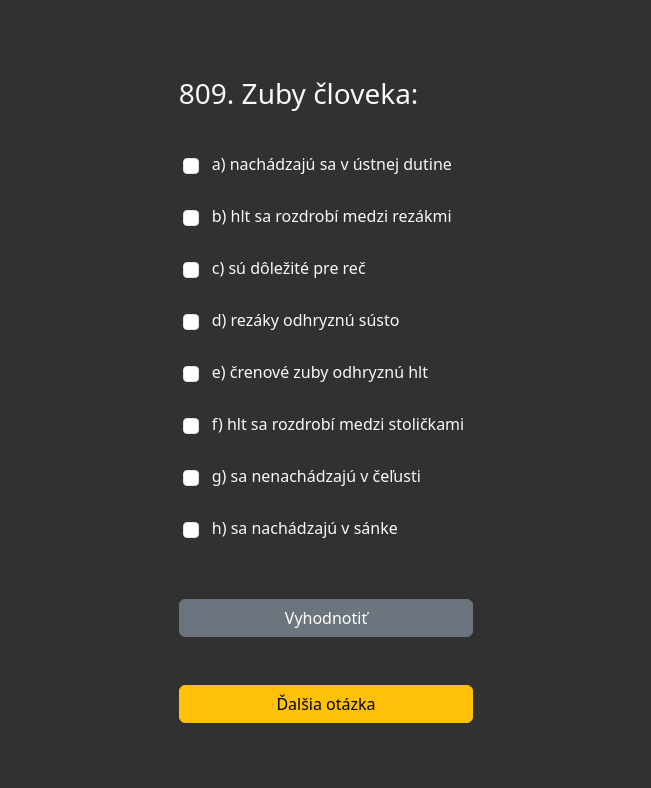
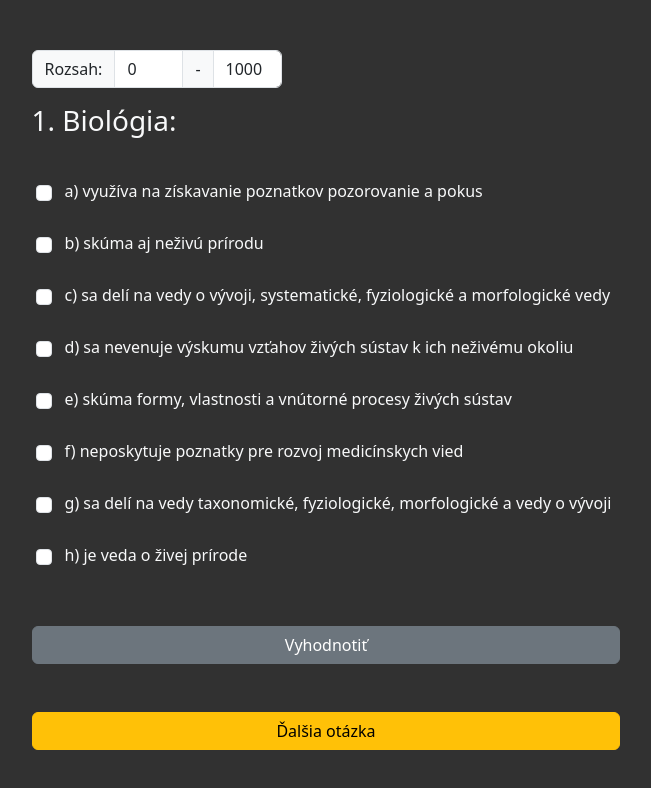
Before and after one commit to demoMedTest/demoMTest, a React (Vite) app: page / in a window 1280 px wide. Shown: the top 788 px of the page, without its empty margins (314-965 px from the left). Built offline with nearby package versions, Linux system fonts and the light colour scheme.

Commit message:
range add

```diff
--- a/src/App.css
+++ b/src/App.css
@@ -24,6 +24,22 @@
   margin-left: 0 !important; /* Táto hodnota spôsobuje posunutie checkboxu */
 }
 
+/* Pre prehliadače založené na Webkite (Chrome, Edge, Safari) */
+input[type="number"]::-webkit-inner-spin-button,
+input[type="number"]::-webkit-outer-spin-button {
+  -webkit-appearance: none;
+  margin: 0;
+}
+
+.rangeHolder{
+  width: 250px !important;
+}
+
+/* Pre Firefox */
+input[type="number"] {
+  -moz-appearance: textfield;
+}
+
 @media (max-width: 768px) { /* Bootstrap breakpoint pre mobily */
   .mainContainer {
     margin: auto 7px;
--- a/src/components/Question.jsx
+++ b/src/components/Question.jsx
@@ -6,6 +6,7 @@ export default function Question() {
   const [questions, setQuestions] = useState([]); // Načítané otázky
   const [selectedOptions, setSelectedOptions] = useState({}); // Vybrané checkboxy
   const [results, setResults] = useState({}); // Uchováva stav správnych odpovedí
+  const [range, setRange] = useState({ min: 0, max: 1000 }); // Rozsah pre generovanie
   const options = ["A", "B", "C", "D", "E", "F", "G", "H"];
 
   // Načítaj odpovede a otázky pri načítaní stránky
@@ -38,8 +39,8 @@ export default function Question() {
           }
 
           // Prvý riadok je otázka
-          const questionText = block[0].replace(/^(\d+)\.\s*/, "");
-          const questionNumber = block[0].match(/^(\d+)\./)?.[1] || "";
+          const questionText = block[0].replace(/^\d+\.\s*/, "");
+          const questionNumber = block[0].match(/^\d+\./)?.[0]?.slice(0, -1) || "";
 
           // Zvyšné riadky sú možnosti
           const questionOptions = block.slice(1).reduce((acc, line, index) => {
@@ -57,17 +58,20 @@ export default function Question() {
         }
         setQuestions(parsedQuestions);
       });
-    const randomIndex = Math.floor(Math.random() * 1000);
-    setCurrentQuestionIndex(randomIndex);
   }, []);
 
   // Načíta náhodnú otázku a resetuje stav
   const loadNextQuestion = () => {
-    const randomIndex = Math.floor(Math.random() * questions.length);
+    const min = range.min === "" ? 0 : range.min; // Default na 0, ak je prázdne
+    const max = range.max === "" ? 1000 : range.max; // Default na 1000, ak je prázdne
+
+    const randomIndex = Math.floor(Math.random() * (max - min + 1)) + min;
     setCurrentQuestionIndex(randomIndex);
     setSelectedOptions({}); // Reset checkboxov
     setResults({}); // Reset výsledkov
   };
+
+
   // Spracuje zmenu checkboxu
   const handleCheckboxChange = (option) => {
     setSelectedOptions((prev) => ({
@@ -97,8 +101,40 @@ export default function Question() {
     setResults(newResults);
   };
 
+  const handleRangeChange = (e) => {
+    const { name, value } = e.target;
+
+    setRange((prev) => ({
+      ...prev,
+      [name]: value === "" ? "" : parseInt(value, 10), // Ak je pole prázdne, nechá hodnotu prázdnu
+    }));
+  };
+
+
   return (
     <div className="d-flex flex-column mainContainer">
+      <div className="input-group mb-3 rangeHolder">
+      <span className="input-group-text">Rozsah:</span>
+      <input
+        type="number"
+        name="min"
+        value={range.min}
+        onChange={handleRangeChange}
+        className="form-control"
+        placeholder="Od"
+        aria-label="Od"
+      />
+      <span className="input-group-text">-</span>
+      <input
+        type="number"
+        name="max"
+        value={range.max}
+        onChange={handleRangeChange}
+        className="form-control"
+        placeholder="Do"
+        aria-label="Do"
+      />
+    </div>
       <div className="text-light">
         {questions.length > 0 ? (
           <>
@@ -124,15 +160,15 @@ export default function Question() {
                       className="form-check-label hvrOpt"
                       htmlFor={`checkbox-${key}`}
                       style={{
-                        wordBreak: "break-word", // Zalomí dlhý text
+                        wordBreak: "break-word",
                         backgroundColor:
                           results[key.toUpperCase()] === "correct"
-                            ? "#198754" // Zelená pre správne označenú
+                            ? "#5e9f58"
                             : results[key.toUpperCase()] === "wrong"
-                            ? "#dc3545" // Červená pre nesprávne označenú
+                            ? "#a84d4d"
                             : results[key.toUpperCase()] === "missed"
-                            ? "#dc3545" // Červená pre neoznačenú správnu
-                            : "transparent", // Transparent pre ostatné
+                            ? "#a84d4d"
+                            : "transparent",
                         color:
                           results[key.toUpperCase()] === "correct" ||
                           results[key.toUpperCase()] === "wrong" ||
@@ -140,7 +176,7 @@ export default function Question() {
                             ? "#fff"
                             : "",
                         borderRadius: "5px",
-                        padding: "5px", // Voliteľné, pridá priestor okolo textu
+                        padding: "5px",
                       }}
                     >
                       {value}
```
